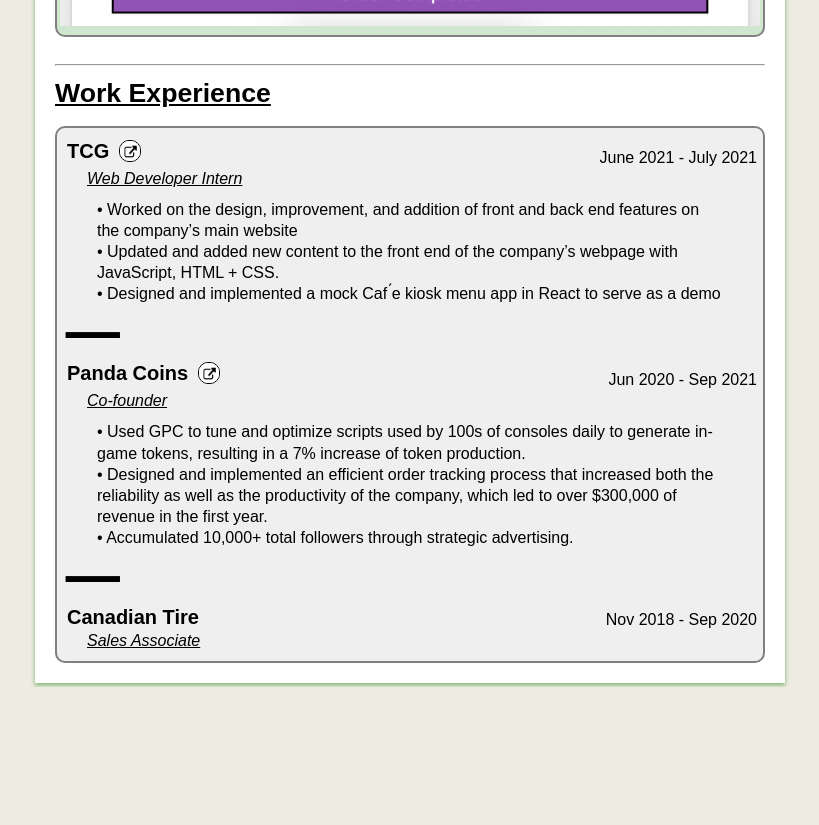
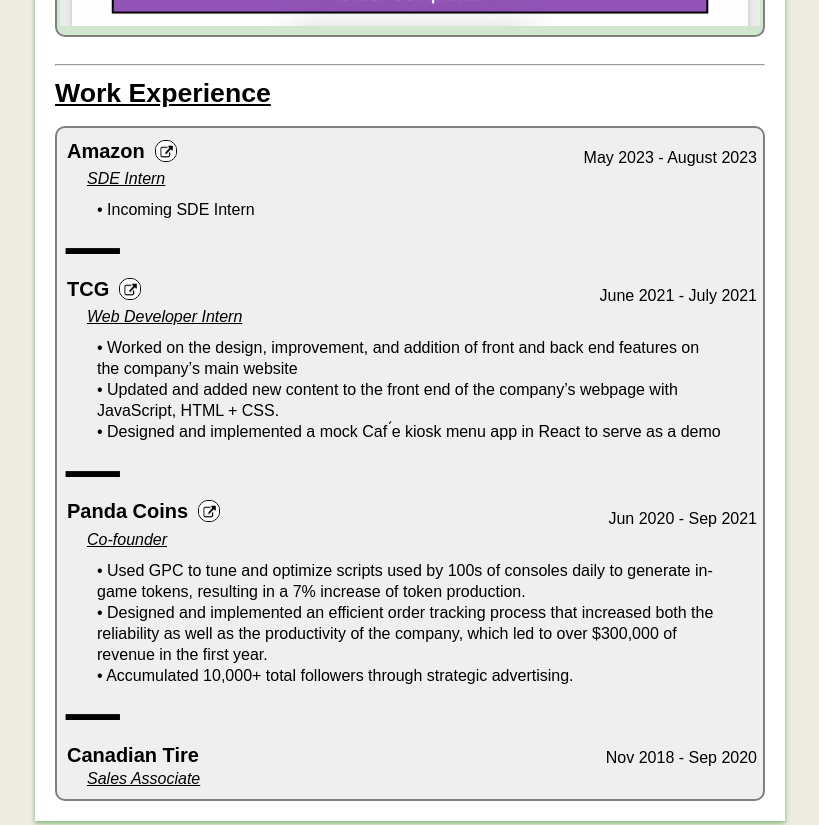
Before and after one commit to manveertrehan/manveertrehan.github.io, a React (Create React App) app: page / in a window 1280 px wide. Shown: the part 3760-4585 px from the top of the page, without its empty margins (230-1049 px from the left). Before the commit the page ends 4447 px from the top, so only its background shows below. Built offline with nearby package versions, Linux system fonts and the light colour scheme.

Commit message:
updated resume

```diff
--- a/src/components/Experience.js
+++ b/src/components/Experience.js
@@ -8,7 +8,30 @@
                 <div className="sectionHeading">
                     Work Experience
                 </div>
+
                 <div className='jobBackground'>
+
+                <div className="rowLine">
+                        <div className="listItem">
+                            Amazon
+                        </div>
+                        <a href="https://amazon.ca/" target="_blank">
+                            <img src={require('..//images/link.png')} className="link" alt="Open link in new tab symbol" />
+                        </a>
+                        <div className="date">
+                            May 2023 - August 2023
+                        </div>
+                    </div>
+                    <div className="jobTitle">
+                        SDE Intern
+                    </div>
+                    <div className="listBody">
+                        • Incoming SDE Intern
+                    </div>
+                    <div className="divider">
+                        _
+                    </div>
+
                     <div className="rowLine">
                         <div className="listItem">
                             TCG
--- a/src/components/Header.js
+++ b/src/components/Header.js
@@ -1,5 +1,5 @@
 import React from 'react';
-import pdf from '../docs/MTrehanResume.pdf'
+import pdf from '../docs/ManveerTrehanResume.pdf'
 
 
 export default class Header extends React.Component {
```
Also changed, not shown: 2 other files (tests, documents, lock files or other folders).
